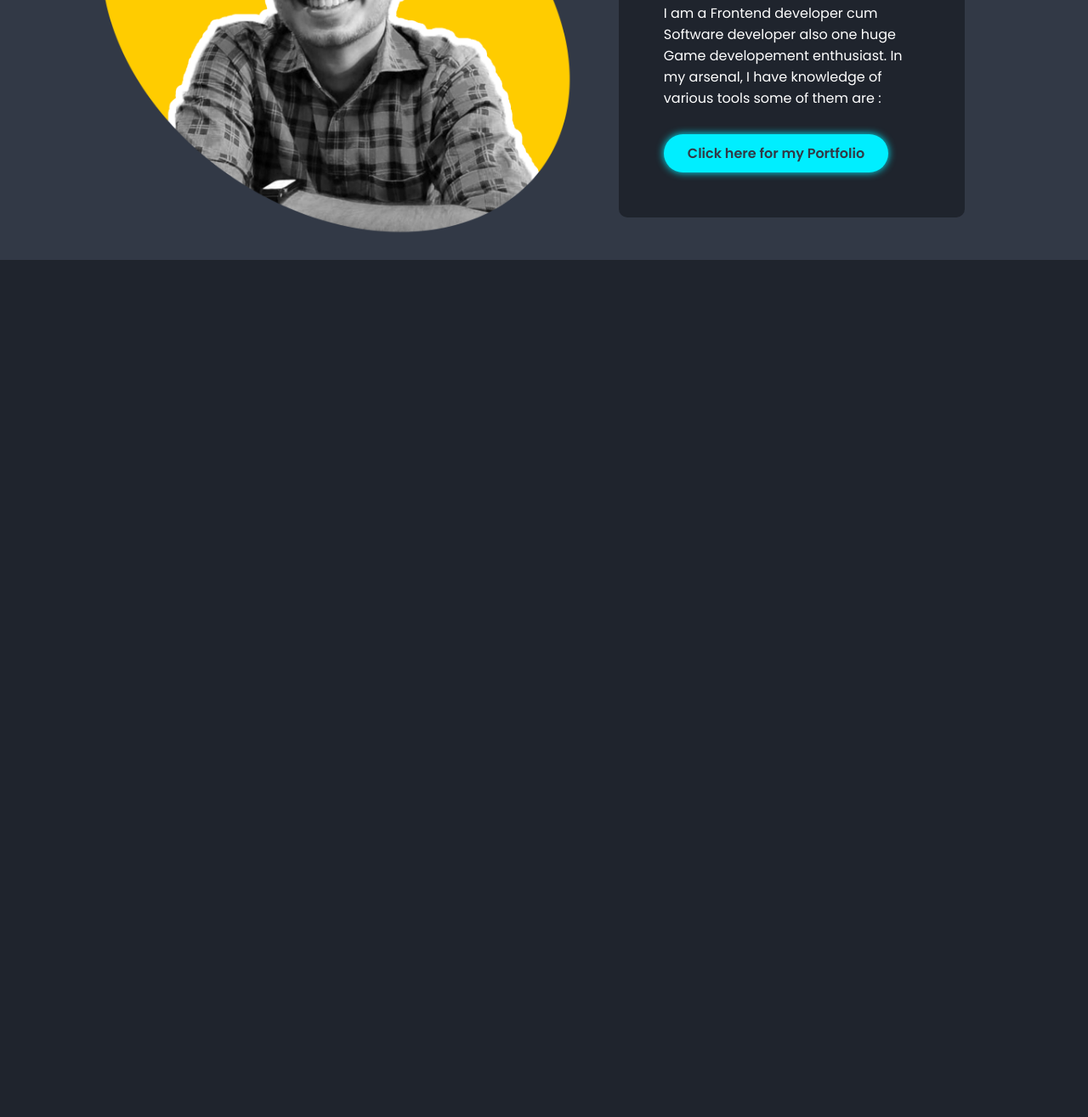
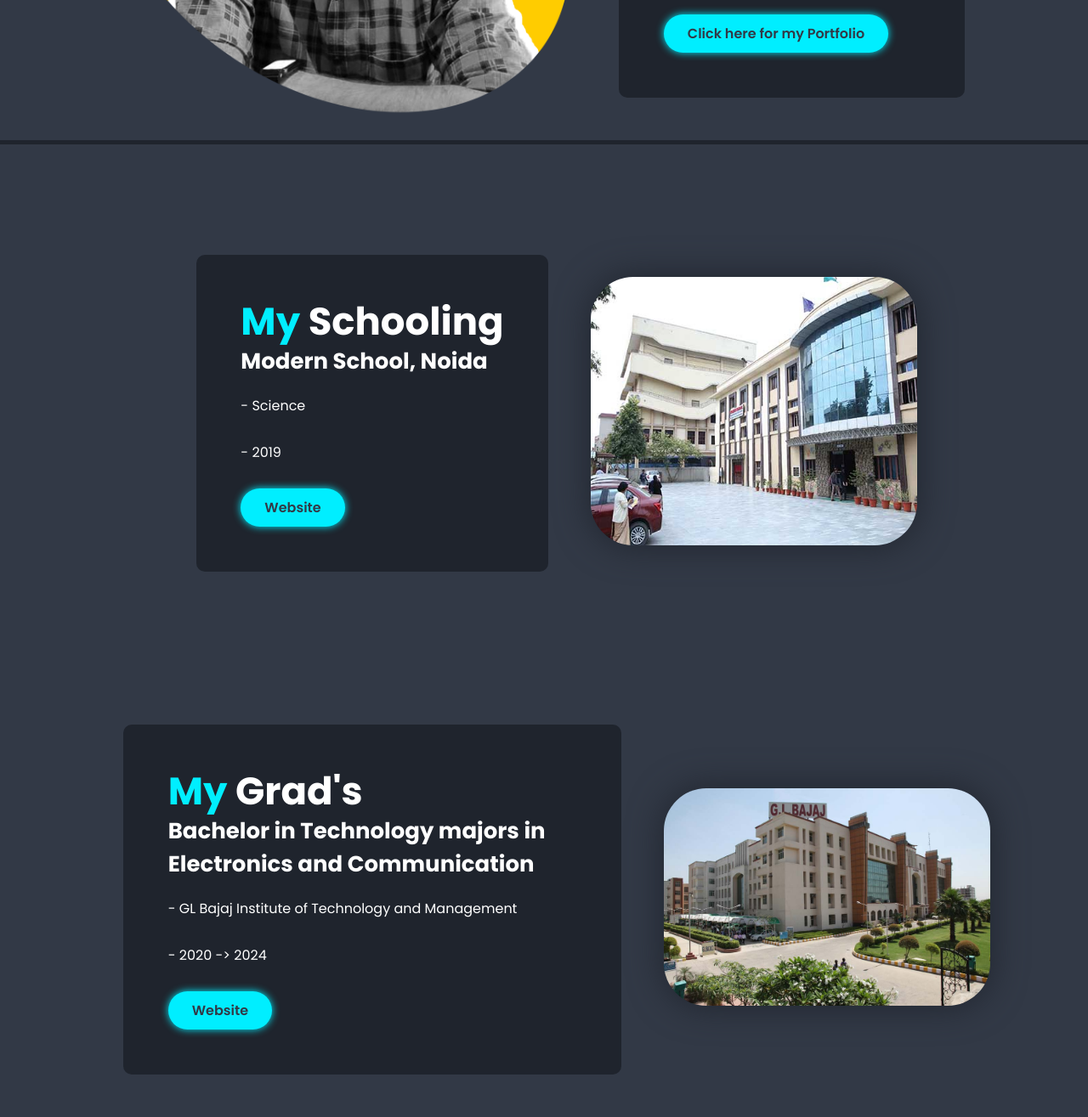
Before and after one commit to Sahilverma728/Portfolio_sahilverma, a plain HTML site: page index.html in a window 1280 px wide. Shown: the part 1322-2637 px from the top of the page at 85% size. Before the commit the page ends 1628 px from the top, so only its background shows below. Drawn offline with nearby package versions, Linux system fonts and the light colour scheme; files whose address does not match are found by name.

Commit message:
Added education

```diff
--- a/css/styles.css
+++ b/css/styles.css
@@ -78,20 +78,6 @@
     justify-content: center;
     align-items: center;
 }
-
-.home-content {
-    /* display: flex; */
-    /* justify-content: left; */
-}
-
-/* .verticleLine {
-    margin-top: 1%;
-    margin-left: -42%;
-    border-left: 2px solid rgb(255, 255, 255);
-    height: 427px;
-    position: absolute;
-    left: 50%;
-} */
 
 .home-img img {
     display: block;
@@ -185,6 +171,13 @@
     width: 44vw;
 }
 
+.edu-img img {
+    width: 30vw;
+    border-radius: 50px;
+    filter: drop-shadow(0 0 2rem #1f242d);
+
+}
+
 .heading {
     text-align: center;
     font-size: 4.5rem;
@@ -213,3 +206,7 @@
     font-size: 1.6rem;
     margin: 2rem 0 3rem;
 }
+
+hr {
+    height: 5px;
+}
--- a/index.html
+++ b/index.html
@@ -38,7 +38,6 @@
     <!-- main page -->
     <section class="home" id="home">
         <div class="home-content">
-            <h1> ->Profile Under Construction<- </h1>
             <h3>Hello, It's me</h3>
             <br>
             <br>
@@ -50,10 +49,10 @@
             <p>in Problem Solving, Graphic Designs, Game Development and Digital Multimedia.iti.</p>
 
             <div class="social-media">
-                <a href="#"><i class='bx bxl-linkedin' ></i></a>
-                <a href="#"><i class='bx bxl-github' ></i></a>
+                <a href="https://www.linkedin.com/in/sahilverma728/" target="_blank"><i class='bx bxl-linkedin' ></i></a>
+                <a href="https://github.com/Sahilverma728" target="_blank"><i class='bx bxl-github' ></i></a>
                 <a href="#"><i class='bx bxl-twitter' ></i></a>
-                <a href="#"><i class='bx bxl-meta' ></i></a>
+                <!-- <a href="#"><i class='bx bxl-meta' ></i></a> -->
             </div>
             <a href="" class="btn">Download CV</a>
         </div>
@@ -77,8 +76,44 @@
             <h2 class="heading">About <span>Me</span></h2>
             <h3>Frontend | Software | Game Developer</h3>
             <p>I am a Frontend developer cum Software developer also one huge Game developement enthusiast. In my arsenal, I have knowledge of various tools some of them are :</p>
-            <a href="#" class="btn">Click here for my Portfolio</a>
+            <a href="#" class="btn" download="">Click here for my Portfolio</a>
         </div>
+
+    </section>
+
+    <hr>
+
+    <!-- Education section-->
+
+    <section class="about" id="about">
+
+        <div class="about-content">
+            <h2 class="heading"><span>My </span>Schooling</h2>
+            <h3>Modern School, Noida</h3>
+            <p>- Science</p>
+            <p>- 2019</p>
+            <a href="https://modernschoolnoida.com" target="_blank" class="btn">Website</a>
+        </div>
+        <div class="edu-img">
+            <img src="images\Modern-School-Noida.jpg" alt="">
+        </div>
+
+
+    </section>
+
+    <section class="about" id="about">
+
+        <div class="about-content">
+            <h2 class="heading"><span>My </span>Grad's</h2>
+            <h3>Bachelor in Technology majors in Electronics and Communication</h3>
+            <p>- GL Bajaj Institute of Technology and Management</p>
+            <p>- 2020 -> 2024</p>
+            <a href="https://www.glbitm.org" target="_blank" class="btn">Website</a>
+        </div>
+        <div class="edu-img">
+            <img src="images\GLB.jpeg" alt="">
+        </div>
+
 
     </section>
 
```
Also changed, not shown: images/GLB.jpeg (added), images/Modern-School-Noida.jpg (added), 1 other file.
